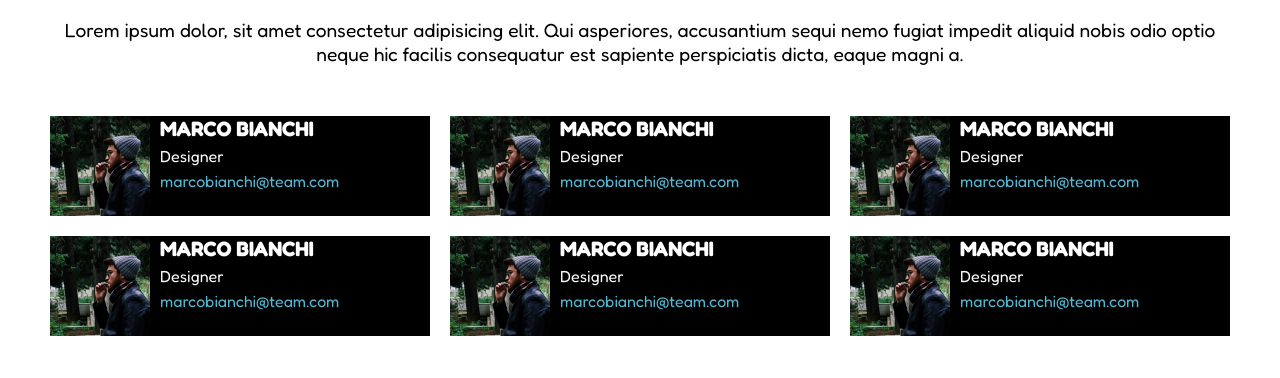
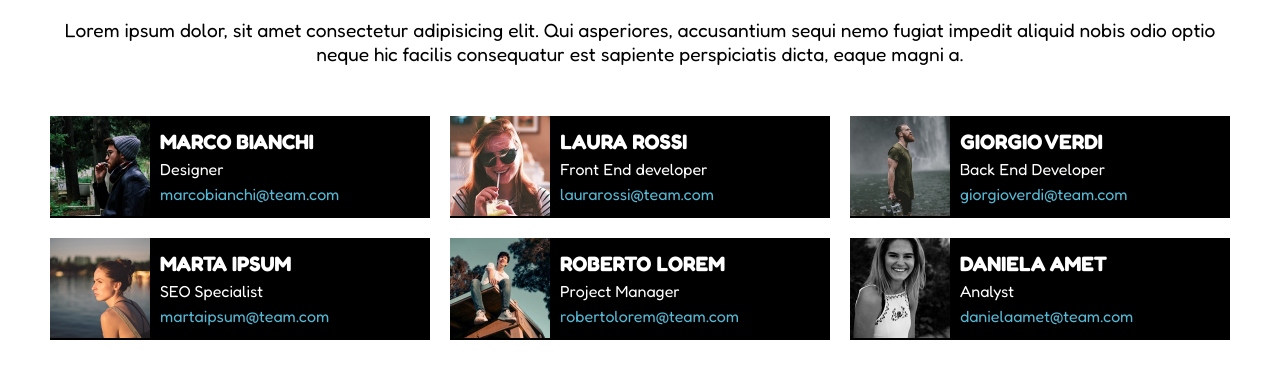
Before and after one commit to Alessandro-Villani/html-css-float-cards, a plain HTML site: page index.html in a window 1280 px wide. Shown: the part 110-488 px from the top of the page. Drawn offline with Linux system fonts and the light colour scheme.

Commit message:
centered text - edited content

```diff
--- a/css/styles.css
+++ b/css/styles.css
@@ -68,12 +68,14 @@ header{
 
 .card{
     background-color: black;
+    height: 102px;
 }
 
 address{
     color: white;
     font-style: normal;
     text-decoration: none;
+    border-top: calc((102px - 75px)/2) solid transparent;
     /* margin-top: calc((100px - 75px)/2); */
 }
 
--- a/index.html
+++ b/index.html
@@ -41,22 +41,22 @@
 
                     <div class="column float-left">
                         <div class="card clearfix">
-                            <img src="img/male1.png" alt="Marco Bianchi" class="float-left">
+                            <img src="img/female1.png" alt="Laura Rossi" class="float-left">
                             <address>
-                                <div class="name">Marco Bianchi</div>
-                                <div class="role">Designer</div>
-                                <a href="mailto:marcobianchi@team.com" class="email">marcobianchi@team.com</a>
+                                <div class="name">Laura Rossi</div>
+                                <div class="role">Front End developer</div>
+                                <a href="mailto:laurarossi@team.com" class="email">laurarossi@team.com</a>
                             </address>
                          </div>
                     </div>
 
                     <div class="column float-left">
                         <div class="card clearfix">
-                            <img src="img/male1.png" alt="Marco Bianchi" class="float-left">
+                            <img src="img/male2.png" alt="Giorgio Verdi" class="float-left">
                             <address>
-                                <div class="name">Marco Bianchi</div>
-                                <div class="role">Designer</div>
-                                <a href="mailto:marcobianchi@team.com" class="email">marcobianchi@team.com</a>
+                                <div class="name">Giorgio Verdi</div>
+                                <div class="role">Back End Developer</div>
+                                <a href="mailto:giorgioverdi@team.com" class="email">giorgioverdi@team.com</a>
                             </address>
                          </div>
                     </div>
@@ -67,33 +67,33 @@
                 <div class="row clearfix">
                     <div class="column float-left">
                         <div class="card clearfix">
-                            <img src="img/male1.png" alt="Marco Bianchi" class="float-left">
+                            <img src="img/female2.png" alt="Marta Ipsum" class="float-left">
                             <address>
-                                <div class="name">Marco Bianchi</div>
-                                <div class="role">Designer</div>
-                                <a href="mailto:marcobianchi@team.com" class="email">marcobianchi@team.com</a>
+                                <div class="name">Marta Ipsum</div>
+                                <div class="role">SEO Specialist</div>
+                                <a href="mailto:martaipsum@team.com" class="email">martaipsum@team.com</a>
                             </address>
                          </div>
                     </div>
 
                     <div class="column float-left">
                         <div class="card clearfix">
-                            <img src="img/male1.png" alt="Marco Bianchi" class="float-left">
+                            <img src="img/male3.png" alt="Roberto Lorem" class="float-left">
                             <address>
-                                <div class="name">Marco Bianchi</div>
-                                <div class="role">Designer</div>
-                                <a href="mailto:marcobianchi@team.com" class="email">marcobianchi@team.com</a>
+                                <div class="name">Roberto Lorem</div>
+                                <div class="role">Project Manager</div>
+                                <a href="mailto:robertolorem@team.com" class="email">robertolorem@team.com</a>
                             </address>
                          </div>
                     </div>
 
                     <div class="column float-left">
                         <div class="card clearfix">
-                            <img src="img/male1.png" alt="Marco Bianchi" class="float-left">
+                            <img src="img/female3.png" alt="Daniela Amet" class="float-left">
                             <address>
-                                <div class="name">Marco Bianchi</div>
-                                <div class="role">Designer</div>
-                                <a href="mailto:marcobianchi@team.com" class="email">marcobianchi@team.com</a>
+                                <div class="name">Daniela Amet</div>
+                                <div class="role">Analyst</div>
+                                <a href="mailto:danielaamet@team.com" class="email">danielaamet@team.com</a>
                             </address>
                          </div>
                     </div>
```
